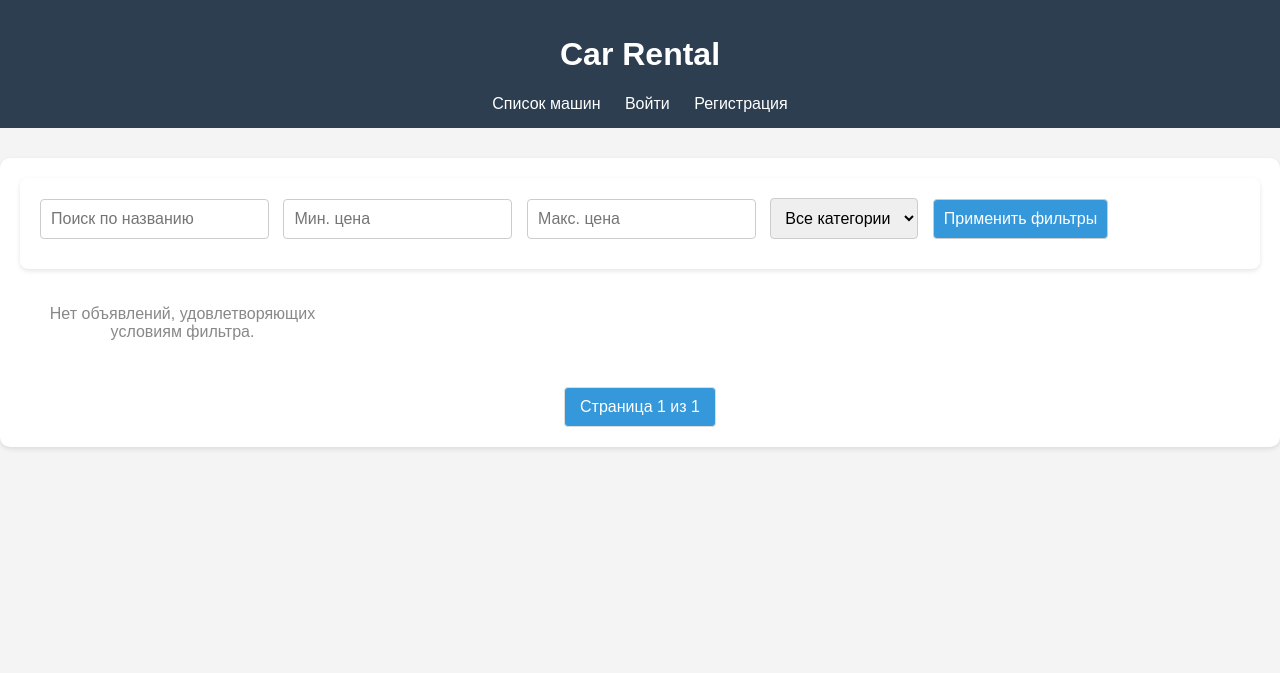
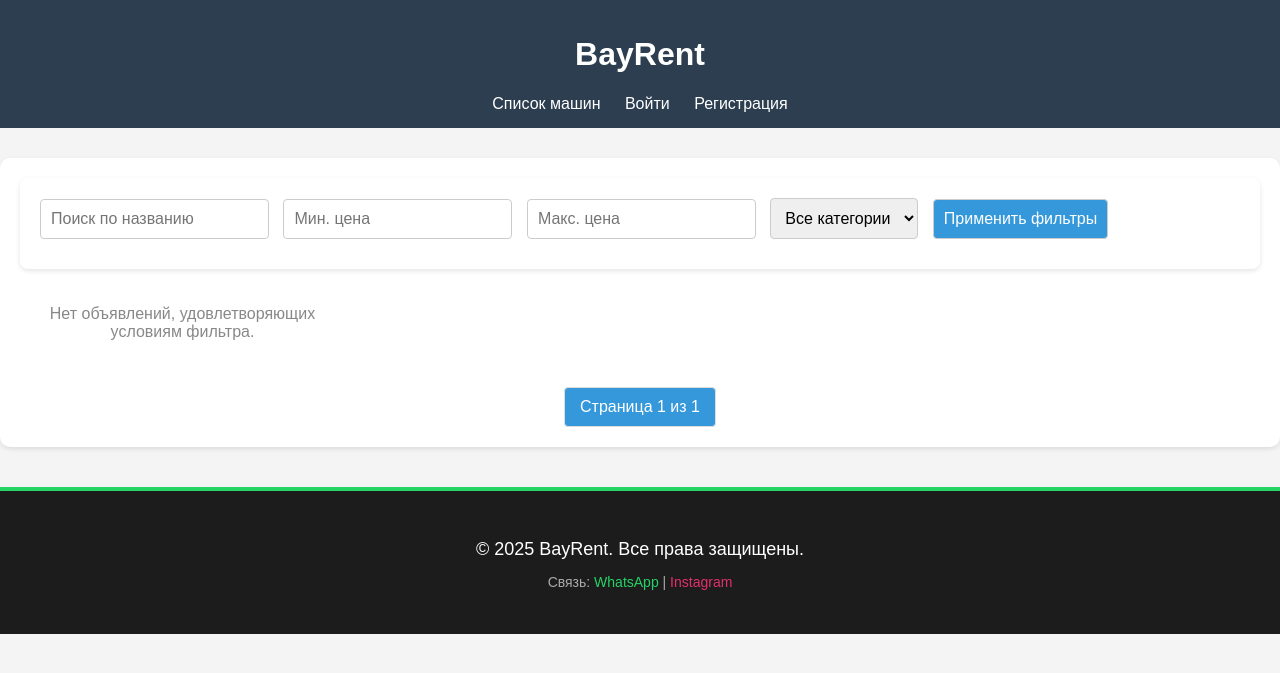
Before and after one commit to kdrbay/car-rental-platform, a Django app: page / in a window 1280 px wide. Shown: the top 673 px of the page. Run offline with Django 5.2, Linux system fonts and the light colour scheme; data that the repository does not hold is empty.

Commit message:
Добавлен футер, ссылки на Instagram и WhatsApp с автотекстом, кнопка 'Home', исправлены пути

```diff
--- a/core/templates/core/base.html
+++ b/core/templates/core/base.html
@@ -1,5 +1,6 @@
 <!DOCTYPE html>
 <html lang="ru">
+{% now "Y" as year %}
 <head>
     <meta charset="UTF-8">
     <meta name="viewport" content="width=device-width, initial-scale=1.0">
@@ -63,7 +64,7 @@
 </head>
 <body>
     <header>
-        <h1><a href="/">Car Rental</a></h1>
+        <h1><a href="/">BayRent</a></h1>
         <nav>
             <a href="{% url 'car_list' %}">Список машин</a>
             {% if user.is_authenticated %}
@@ -85,4 +86,13 @@
         {% block content %}{% endblock %}
     </main>
 </body>
+<footer style="background-color: #1c1c1c; color: #fff; padding: 30px 20px; margin-top: 40px; text-align: center; border-top: 4px solid #25D366;">
+    <div style="max-width: 1000px; margin: 0 auto;">
+        <p style="font-size: 18px; margin-bottom: 10px;">© {{ year }} BayRent. Все права защищены.</p>
+        <p style="font-size: 14px; color: #aaa;">Связь:
+            <a href="https://wa.me/{{ car.owner.phone_number|default:'77074140791' }}" style="color: #25D366; text-decoration: none;">WhatsApp</a> |
+            <a href="https://instagram.com/kdrbay.a" target="_blank" style="color: #E1306C; text-decoration: none;">Instagram</a>
+        </p>
+    </div>
+</footer>
 </html>
--- a/core/templates/core/category_detail.html
+++ b/core/templates/core/category_detail.html
@@ -64,7 +64,7 @@
 <body>
 
 <header>
-    <h1><a href="/">Car Rental</a></h1>
+    <h1><a href="/">BayRent</a></h1>
     <nav>
         <a href="/">Главная</a>
         <a href="{% url 'car_list' %}">Список машин</a>
--- a/core/templates/core/home.html
+++ b/core/templates/core/home.html
@@ -92,7 +92,7 @@
 <body>
 
 <header>
-    <h1><a href="/">Car Rental</a></h1>
+    <h1><a href="/">BayRent</a></h1>
     <nav>
         <a href="/">Главная</a>
         <a href="{% url 'car_list' %}">Список машин</a>
--- a/users/templates/users/register.html
+++ b/users/templates/users/register.html
@@ -90,7 +90,7 @@
 <body>
 
 <header>
-    <h1><a href="/">Car Rental</a></h1>
+    <h1><a href="/">BayRent</a></h1>
 </header>
 
 <div class="container">
```
Also changed, not shown: users/templates/users/profile.html (+10 -2 lines).
